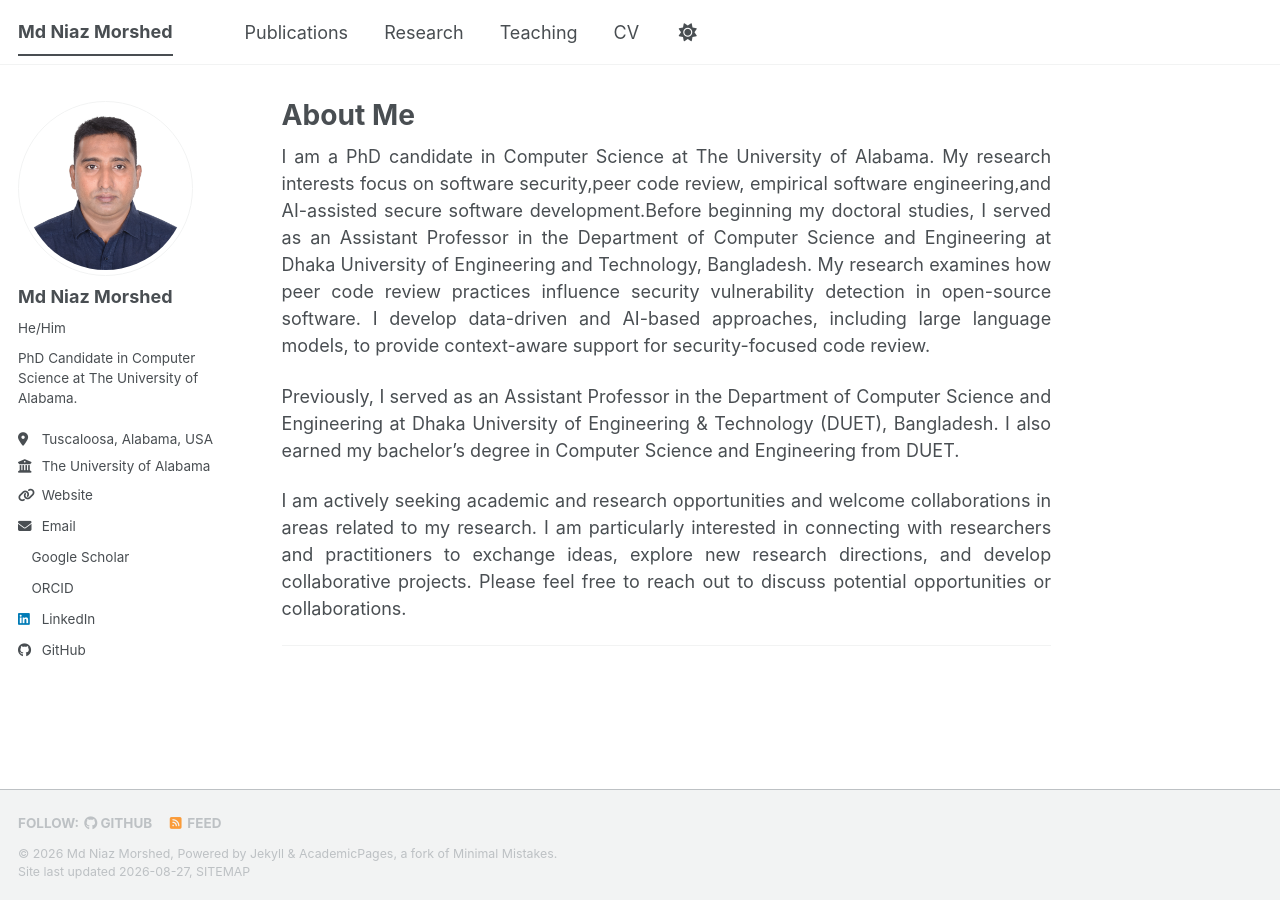
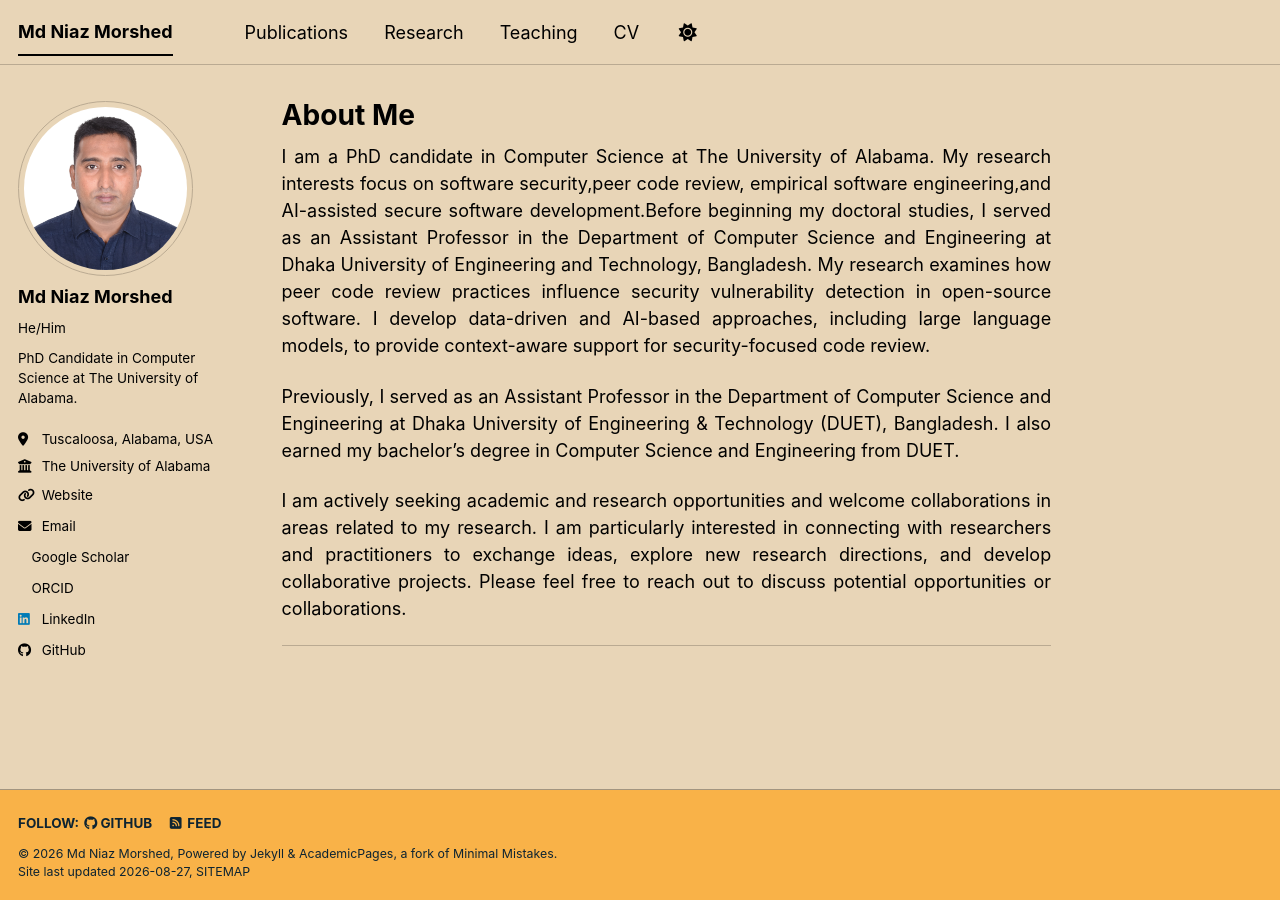
Before and after one commit to morshedniaz/morshedniaz.github.io, a Jekyll site: the page built from _pages/about.md, in a window 1280 px wide. Built offline with Jekyll 4.4.1, drawn with Linux system fonts in a browser that asks for light colours; a style sheet for code colours, icons or effects is not loaded.

Commit message:
Update content

```diff
--- a/_config.yml
+++ b/_config.yml
@@ -8,7 +8,7 @@
 
 # Basic Site Settings
 locale                   : "en-US"
-site_theme               : "default" # The available themes options are "default", "air", "sunrise", "mint", "dirt" and "contrast"
+site_theme               : "sunrise" # The available themes options are "default", "air", "sunrise", "mint", "dirt" and "contrast"
 title                    : "Md Niaz Morshed"
 title_separator          : "-"
 name                     : &name "Md Niaz Morshed"
@@ -29,7 +29,7 @@
   bio              : "PhD Candidate in Computer Science at The University of Alabama."
   location         : "Tuscaloosa, Alabama, USA"
   employer         : "The University of Alabama"
-  uri              : "https://morshedniaz.github.io/mdniazmorshed/"
+  uri              : "https://morshedniaz.github.io"
   email            : "mmorshed@crimson.ua.edu"
 
   # Academic websites
```
